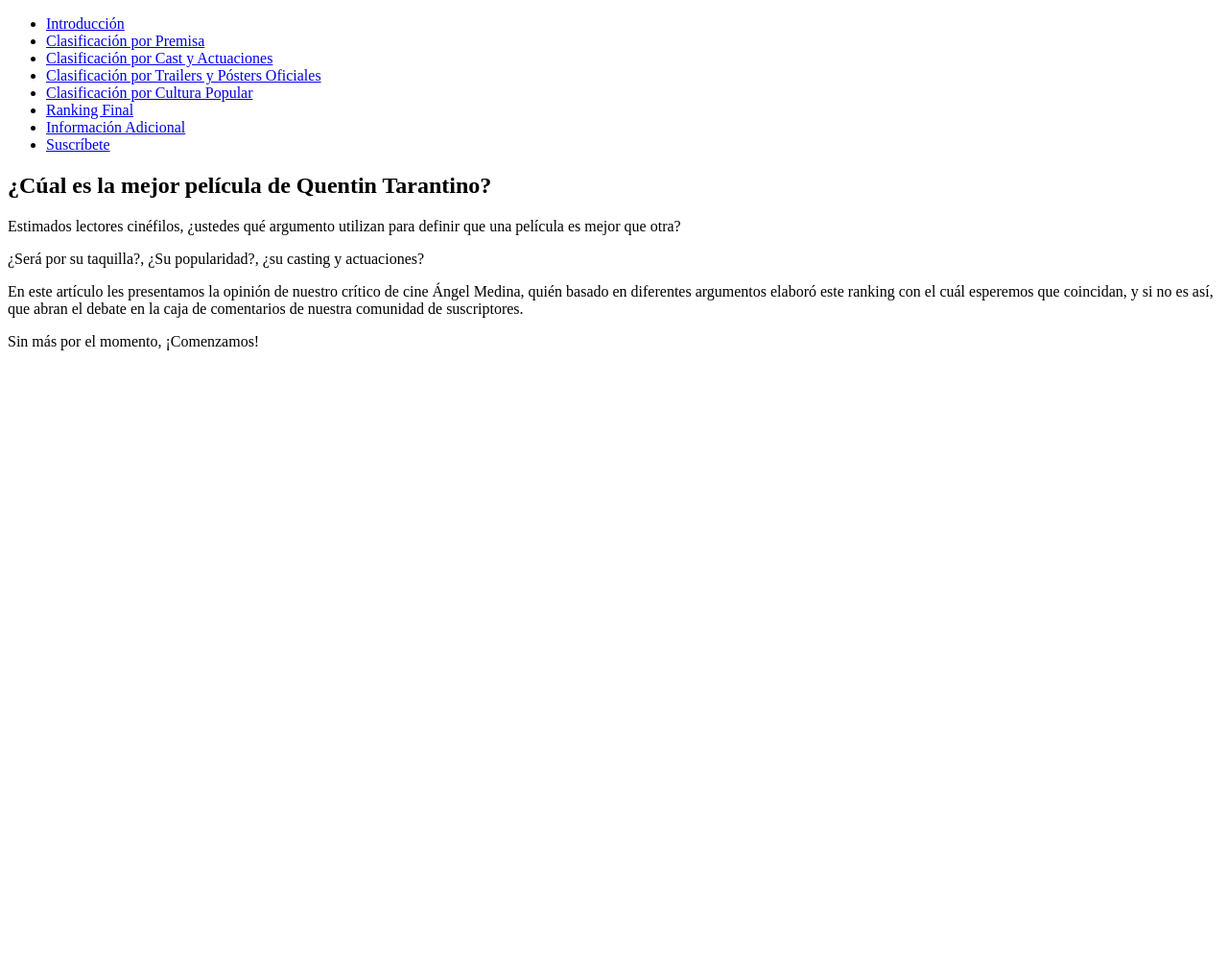
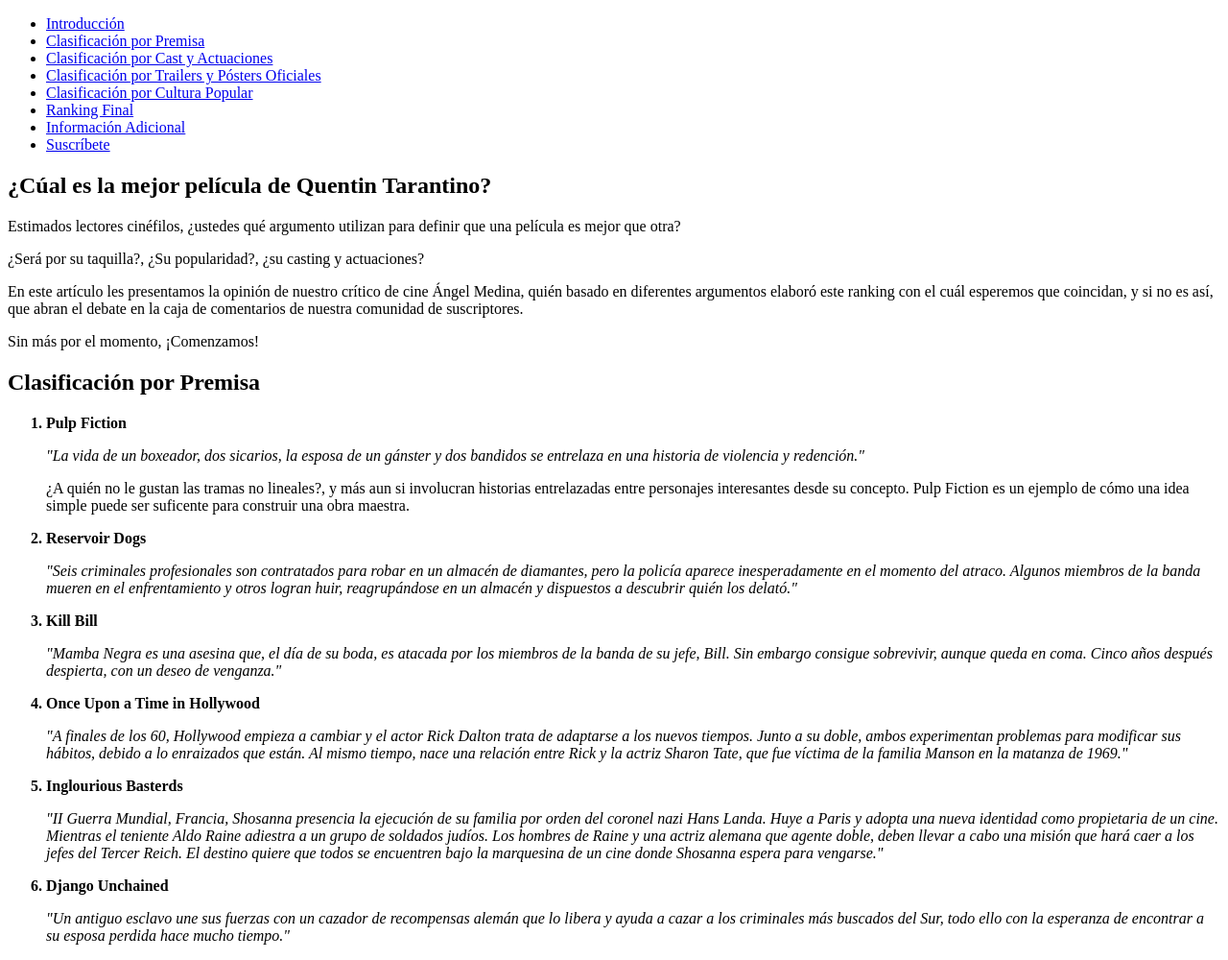
Before and after one commit to AbrahamMDN/QuentinTarantinoMovies, a plain HTML site: page index.html in a window 1280 px wide. Shown: the whole page at 96% size. Before the commit the page ends 800 px from the top, so only its background shows below. Drawn offline with Linux system fonts and the light colour scheme.

Commit message:
Clasif Premisas P1

```diff
--- a/index.html
+++ b/index.html
@@ -38,5 +38,34 @@
             Sin más por el momento, ¡Comenzamos!
         </p>
     </section>
+
+     <!--Sección de Clasificación por Premisa-->
+     <section id="CpPremisa">
+        <h2> Clasificación por Premisa</h2>
+        <ol>
+            <b><li>Pulp Fiction</li></b>
+            <i><p>"La vida de un boxeador, dos sicarios, la esposa de un gánster y dos bandidos se entrelaza en una historia de violencia y redención."</p></i>
+            <p>¿A quién no le gustan las tramas no lineales?, y más aun si involucran historias entrelazadas entre personajes interesantes desde su concepto. Pulp Fiction es un ejemplo de cómo una idea simple puede ser suficente para construir una obra maestra.</p>
+
+            <b><li>Reservoir Dogs</li></b>
+            <i><p>"Seis criminales profesionales son contratados para robar en un almacén de diamantes, pero la policía aparece inesperadamente en el momento del atraco. Algunos miembros de la banda mueren en el enfrentamiento y otros logran huir, reagrupándose en un almacén y dispuestos a descubrir quién los delató."</p></i>
+            <p></p>
+
+            <b><li>Kill Bill</li></b>
+            <i><p>"Mamba Negra es una asesina que, el día de su boda, es atacada por los miembros de la banda de su jefe, Bill. Sin embargo consigue sobrevivir, aunque queda en coma. Cinco años después despierta, con un deseo de venganza."</p></i>
+            <p></p>
+
+            <b><li>Once Upon a Time in Hollywood</li></b>
+            <i><p>"A finales de los 60, Hollywood empieza a cambiar y el actor Rick Dalton trata de adaptarse a los nuevos tiempos. Junto a su doble, ambos experimentan problemas para modificar sus hábitos, debido a lo enraizados que están. Al mismo tiempo, nace una relación entre Rick y la actriz Sharon Tate, que fue víctima de la familia Manson en la matanza de 1969."</p></i>
+            <p></p>
+
+            <b><li>Inglourious Basterds</li></b>
+            <i><p>"II Guerra Mundial, Francia, Shosanna presencia la ejecución de su familia por orden del coronel nazi Hans Landa. Huye a Paris y adopta una nueva identidad como propietaria de un cine. Mientras el teniente Aldo Raine adiestra a un grupo de soldados judíos. Los hombres de Raine y una actriz alemana que agente doble, deben llevar a cabo una misión que hará caer a los jefes del Tercer Reich. El destino quiere que todos se encuentren bajo la marquesina de un cine donde Shosanna espera para vengarse."</p></i>
+            <p></p>
+
+            <b><li>Django Unchained</li></b>
+            <i><p>"Un antiguo esclavo une sus fuerzas con un cazador de recompensas alemán que lo libera y ayuda a cazar a los criminales más buscados del Sur, todo ello con la esperanza de encontrar a su esposa perdida hace mucho tiempo."</p></i>
+            <p></p>
+        </ol>
 </body>
 </html>
```
